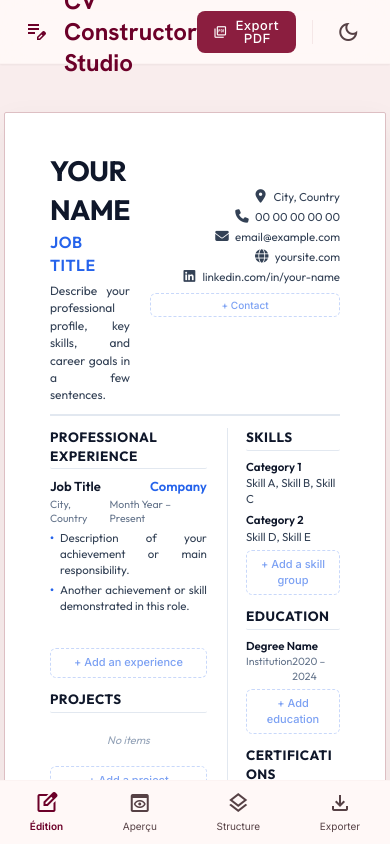
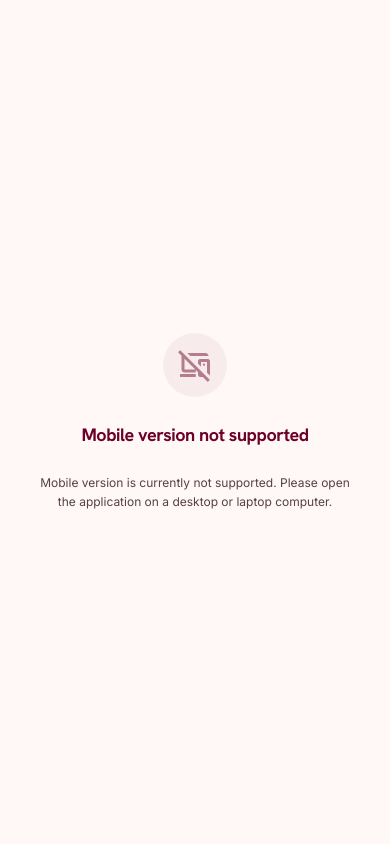
Before and after one commit to iliyasalve/cv-constructor, a plain HTML site: page index.html in a window 390 px wide. Drawn offline with nearby package versions, Linux system fonts and the light colour scheme.

Commit message:
feat: add mobile-unsupported overlay with localization support

```diff
--- a/i18n.js
+++ b/i18n.js
@@ -84,6 +84,8 @@ const TRANSLATIONS = {
         "help-bg": "Graphismes d'arrière-plan :",
         "help-bg-val": "ACTIVÉ ☑",
         "btn-got-it": "Compris",
+        "mobile-overlay-title": "Version mobile non prise en charge",
+        "mobile-overlay-desc": "La version mobile n'est pas prise en charge actuellement. Veuillez ouvrir l'application sur un ordinateur de bureau ou portable.",
 
         // Toasts & Alerts
         "toast-export-html": "CV exporté en HTML ✓",
@@ -201,6 +203,8 @@ const TRANSLATIONS = {
         "help-bg": "Background graphics:",
         "help-bg-val": "ENABLED ☑",
         "btn-got-it": "Got it",
+        "mobile-overlay-title": "Mobile version not supported",
+        "mobile-overlay-desc": "Mobile version is currently not supported. Please open the application on a desktop or laptop computer.",
 
         // Toasts & Alerts
         "toast-export-html": "CV exported to HTML ✓",
@@ -318,6 +322,8 @@ const TRANSLATIONS = {
         "help-bg": "Фоновые рисунки (графика):",
         "help-bg-val": "ВКЛЮЧЕНО ☑",
         "btn-got-it": "Понятно",
+        "mobile-overlay-title": "Мобильная версия не поддерживается",
+        "mobile-overlay-desc": "Мобильная версия в настоящий момент не поддерживается. Пожалуйста, откройте приложение на компьютере или ноутбуке.",
 
         // Toasts & Alerts
         "toast-export-html": "Резюме экспортировано в HTML ✓",
--- a/index.html
+++ b/index.html
@@ -609,6 +609,26 @@
         </div>
     </div>
 
+    <!-- Mobile Unsupported Overlay -->
+    <div id="mobile-unsupported-overlay" class="md:hidden fixed inset-0 z-[200] flex flex-col items-center justify-center p-8 text-center bg-background text-on-surface select-none">
+        <div class="absolute inset-0 grid-bg pointer-events-none"></div>
+        <div class="relative z-10 flex flex-col items-center max-w-sm space-y-6">
+            <!-- Icon -->
+            <div class="w-16 h-16 rounded-full bg-primary/10 dark:bg-primary-container/20 flex items-center justify-center text-primary animate-pulse">
+                <span class="material-symbols-outlined text-4xl" data-icon="devices_off">devices_off</span>
+            </div>
+            <!-- Heading -->
+            <h3 class="font-headline-md text-lg font-bold text-primary tracking-tight">
+                <span data-i18n="mobile-overlay-title">Мобильная версия не поддерживается</span>
+            </h3>
+
+            <!-- Description -->
+            <p class="text-xs text-on-surface-variant leading-relaxed" data-i18n="mobile-overlay-desc">
+                Мобильная версия в настоящий момент не поддерживается. Пожалуйста, откройте приложение на компьютере или ноутбуке.
+            </p>
+        </div>
+    </div>
+
     <!-- Localization Dictionary and Logic -->
     <script src="i18n.js" defer></script>
 
```
